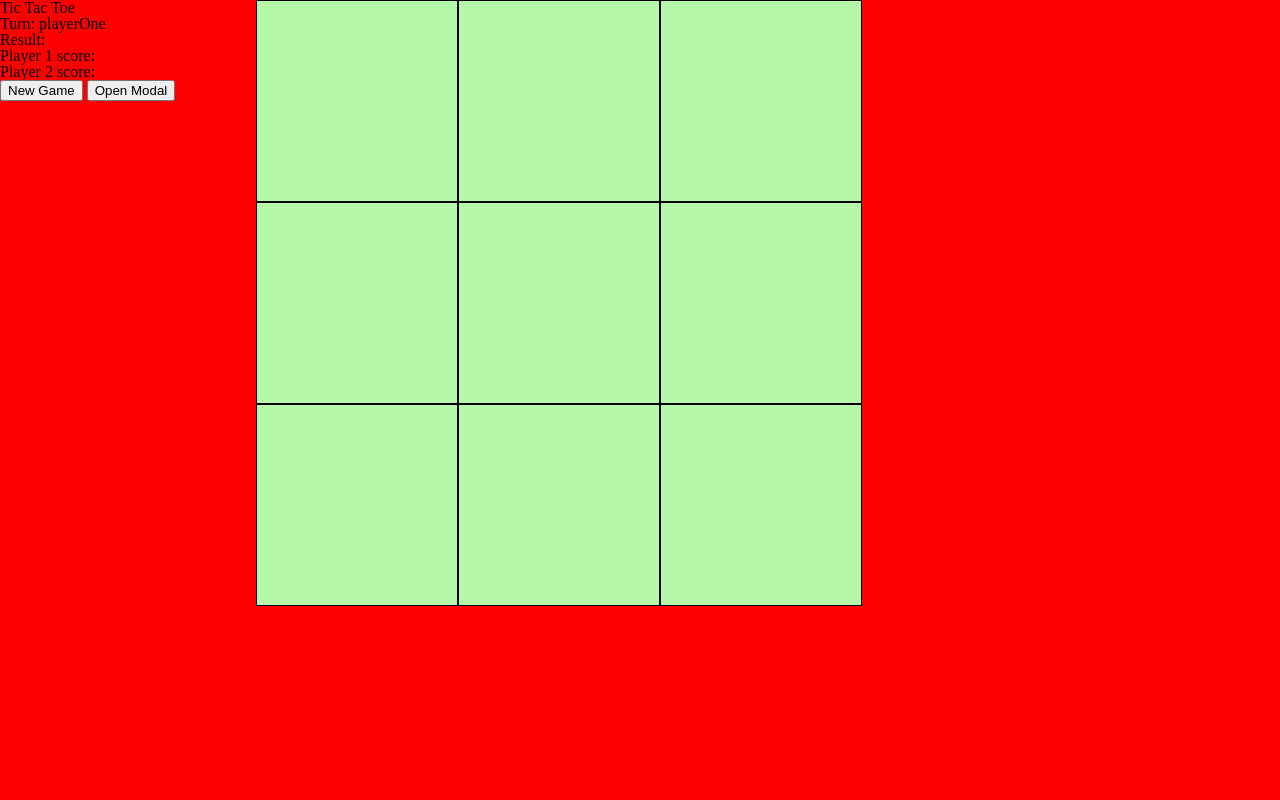
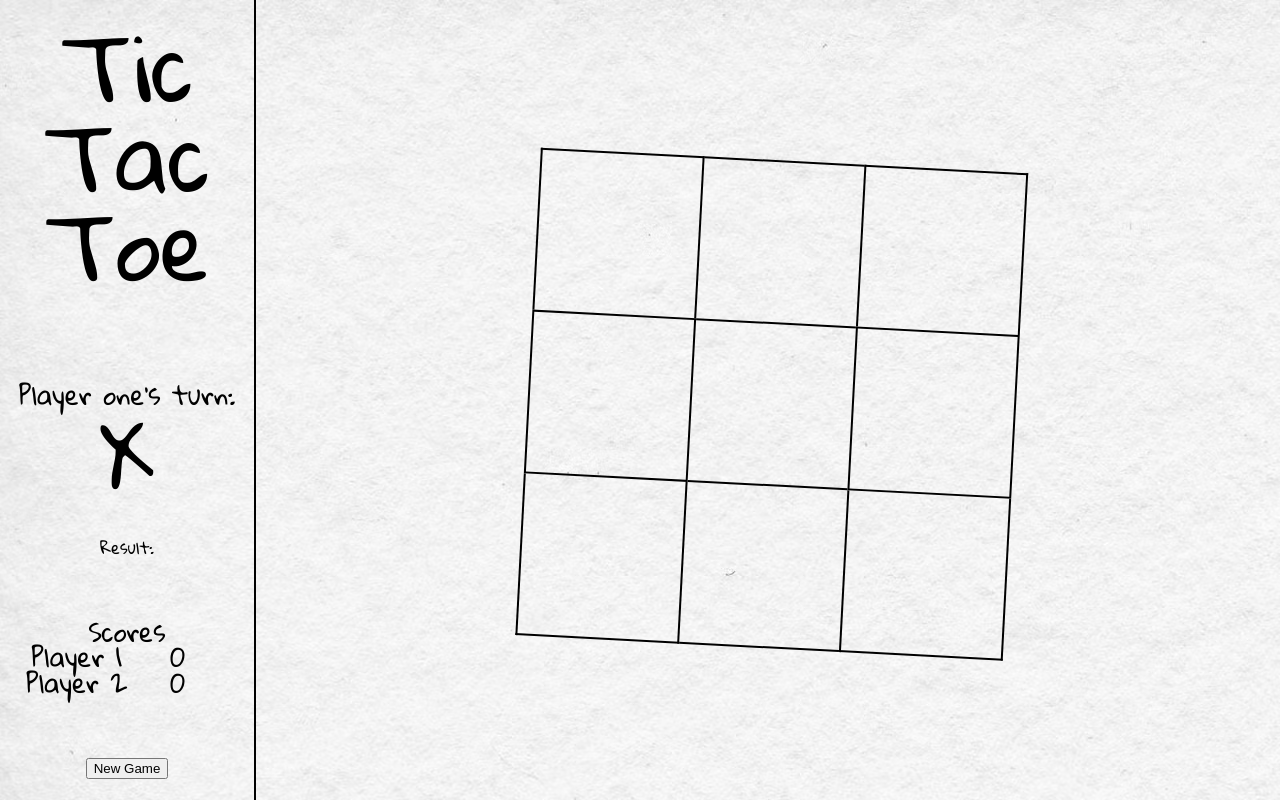
Before and after one commit to ChrisSturgeon/odin-tic-tac-toe, a plain HTML site: page index.html in a window 1280 px wide. Drawn offline with Linux system fonts and the light colour scheme.

Commit message:
Sidebar complete

```diff
--- a/index.html
+++ b/index.html
@@ -6,27 +6,40 @@
   <meta name="viewport" content="width=device-width, initial-scale=1.0">
   <title>Tic Tac Toe</title>
   <link rel="stylesheet" href="style.css">
+  <link rel="preconnect" href="https://fonts.googleapis.com">
+  <link rel="preconnect" href="https://fonts.gstatic.com" crossorigin>
+  <link href="https://fonts.googleapis.com/css2?family=Gloria+Hallelujah&display=swap" rel="stylesheet">
 </head>
 <body>
 
   <div class="container">
     <div class="sidebar">
       <h1>Tic Tac Toe</h1>
-      <p id="turn">Turn:</p>
+      <div class="turn">
+        <div id="turnText">Turn:</div>
+        <div id="turnPic"></div>
+      </div>
       <p id="result">Result:</p>
-      <p id="playerOneScore">Player 1 score:</p>
-      <p id="playerTwoScore">Player 2 score:</p>
+
+      <!-- <button id="modalBtn">Open Modal</button> -->
+      <div class="scores">
+        <div>Scores</div>
+        <div>Player 1</div>
+        <div id="playerOneScore">0</div>
+        <div>Player 2</div>
+        <div id="playerTwoScore">0</div>
+
+      </div>
       <button onclick="gameboard.newGame()">New Game</button>
-      <button id="modalBtn">Open Modal</button>
+
     </div>
-    <div id="board">
+    <div class="content">
+      <div id="board"></div>
       <div id="modal" class="modal">
         <div class="modalContent">
           <p>Boo!</p>
         </div>
       </div>
-
-
     </div>
 
   </div>
--- a/scripts.js
+++ b/scripts.js
@@ -18,7 +18,6 @@ const gameBrain = (() => {
           cell.innerText = "X";
           checkWinner(player1.playerArr);
           gameBrain.turn = 'playerTwo';
-          gameboard.showTurn();
         } else {
           player2.playerArr += num;
           var cell = document.getElementById(`${num}`);
@@ -98,8 +97,19 @@ const gameboard = (() => {
   // Show whose turn it is.
 
   const showTurn = function() {
-    var turnShow = document.getElementById('turn');
-    turnShow.innerText = `Turn: ${gameBrain.turn}`;
+    var turnText = document.getElementById('turnText');
+    var turnPic = document.getElementById('turnPic')
+
+    if (gameBrain.turn == "playerOne") {
+      turnText.innerText = "Player one's turn:";
+      turnPic.innerText = "X";
+    } else {
+      turnText.innerText = "Player two's turn:";
+      turnPic.innerText = "O";
+    }
+
+    // turnText.innerText = `Turn: ${gameBrain.turn}`;
+
   }
 
   // Declare result once either player has won, or it's a draw.
@@ -112,7 +122,7 @@ const gameboard = (() => {
   // Update the scoreboard.
 
   const updateScore = function(score, player) {
-    document.getElementById(`${player}`).innerText = `Player * score: ${score}`;
+    document.getElementById(`${player}`).innerText = `${score}`;
   }
 
   // Start new game.
@@ -121,7 +131,7 @@ const gameboard = (() => {
     gameBrain.active = true;
     document.getElementById('board').innerHTML = '';
     document.getElementById('result').innerText = 'Result:'
-    gameBrain.boardArr = [];
+    gameBrain.boardArr.splice(0, gameBrain.boardArr.length);
     player1.playerArr = [];
     player2.playerArr = [];
     gameboard.makeBoard();
--- a/style.css
+++ b/style.css
@@ -49,35 +49,95 @@ table {
 
 /* My CSS */
 
+body {
+  font-family: 'Gloria Hallelujah', cursive;
+}
+
 
 .container {
   height: 100vh;
   width: 100vw;
-  background-color: red;
   display: grid;
-
+  background-image: url("images/paper.avif");
   grid-template-columns: 20vw 80vw;
 
 }
 
-
-#board {
-  display: grid;
-  height: 500px;
-  width: 500px;
-  grid-template-columns: 1fr 1fr 1fr;
+.sidebar {
+  border-right: 2px solid black;
+  display: flex;
+  flex-flow: column;
+  align-items: center;
+  align-content: center;
+  justify-content: space-around;
 }
 
-.gridCell {
-  font-size: 2rem;
-  background-color: rgb(181, 248, 169);
-  height: 200px;
-  width: 200px;
-  border: 1px solid black;
+h1 {
+  font-size: 7vw;
+  text-align: center;
+}
+
+.turn {
+  margin-top: 50px;
+  font-size: 2vw;
+  text-align: center;
+}
+
+#turnPic {
+  font-size: 7vw;
+}
+
+.scores {
+  font-size: 2vw;
+  display: grid;
+  grid-template-columns: 1fr 1fr;
+  justify-items: center;
+  padding: 20px;
+  justify-self: baseline;
+}
+
+.scores div:first-of-type {
+  grid-column: 1/-1;
+}
+
+.content {
   display: flex;
   justify-content: center;
   align-items: center;
 }
+
+#board {
+  display: grid;
+  height: 60vh;
+  width: 60vh;
+  grid-template-columns: 1fr 1fr 1fr;
+  transform: rotate(3deg);
+}
+
+.gridCell {
+  font-size: 8vw;
+  height: 20vh;
+  width: 20vh;
+  border: 2px solid black;
+  display: flex;
+  justify-content: center;
+  align-items: center;
+}
+
+.gridCell:first-of-type, .gridCell:nth-of-type(2), .gridCell:nth-of-type(3) {
+  border-bottom: none;
+}
+
+.gridCell:last-of-type, .gridCell:nth-of-type(7), .gridCell:nth-of-type(8) {
+  border-top: none;
+}
+
+.gridCell:nth-of-type(2), .gridCell:nth-of-type(5), .gridCell:nth-of-type(8) {
+  border-right: none;
+  border-left: none;
+}
+
+
 
 .modal {
     display: none; /* Hidden by default */
```
Also changed, not shown: images/paper.avif (added).
